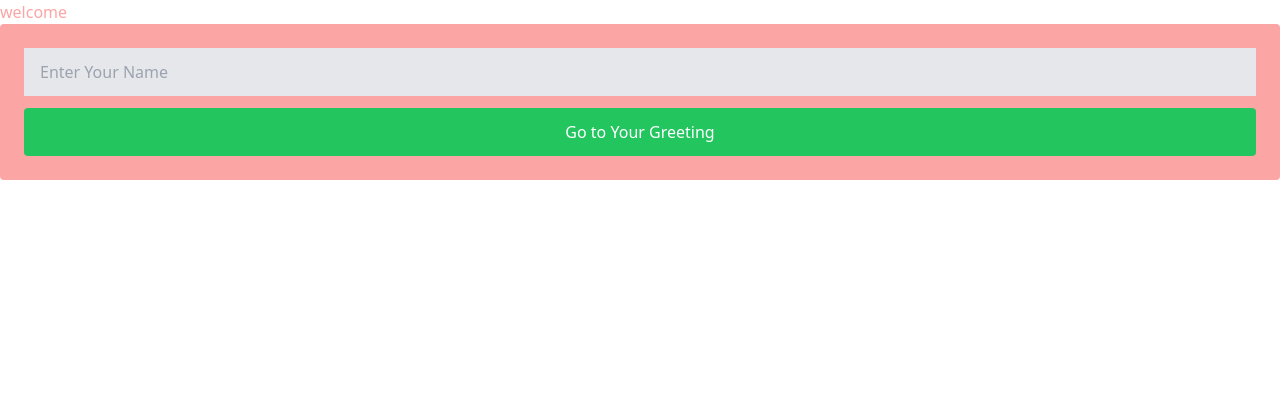
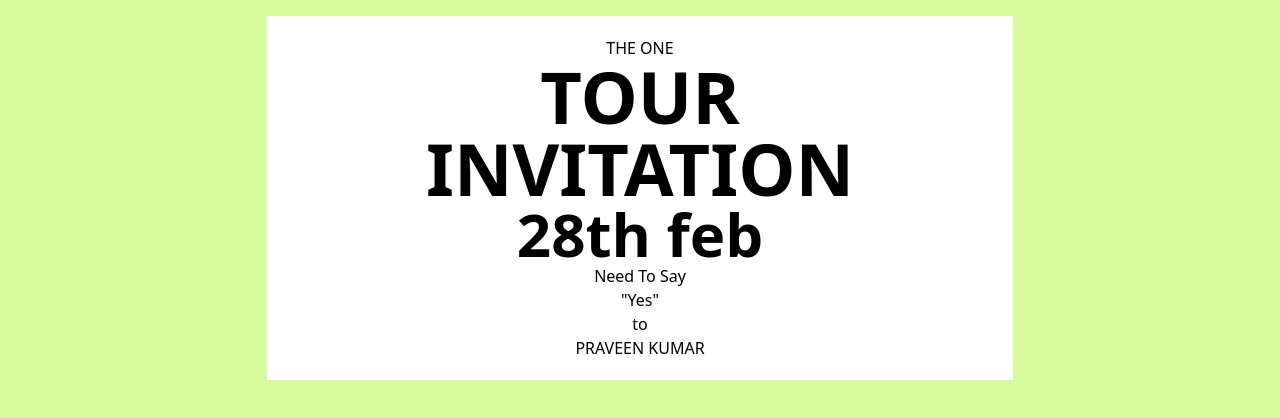
Before and after one commit to PRAVEEN200307/travel-greeting-app, a website built with Vite: page greeting.html in a window 1280 px wide. Built offline with nearby package versions, Linux system fonts and the light colour scheme.

```diff
--- a/greeting.html
+++ b/greeting.html
@@ -1,20 +1,29 @@
 <!-- /festival-greeting-app/?fullName=Praveen -->
 <!DOCTYPE html>
 <html lang="en">
+
 <head>
     <meta charset="UTF-8">
     <meta name="viewport" content="width=device-width, initial-scale=1.0">
-    <title>Document</title>
+    <title>Travel Invitation</title>
     <link rel="stylesheet" href="./assets/style/input.css">
 </head>
-<body>
-    <h1 class="text-red-300">welcome</h1>
-    <form class="bg-red-300 min-w-96 p-6 rounded flex flex-col gap-3">
-        <!-- input get the name -->
-        <input type="text" name="name" id="userName" class="py-3 px-4 bg-gray-200"
-         placeholder="Enter Your Name" required>
-        <button type="submit" class="bg-green-500 w-full py-3 text-white rounded">Go to Your Greeting</button>
-        <!-- button -->
-      </form>
+
+<body class="bg-lime-200 flex justify-center mt-4 rounded">
+    <div class="bg-white w-7/12 p-5 text-center">
+        <div>
+            <h3>THE ONE</h3>
+            <h1 class="font-bold text-7xl">TOUR</h3>
+            <h1 class="font-bold text-7xl">INVITATION</h1>
+        </div>
+        <div>
+            <h1 class="font-bold text-6xl">28th feb</h1>
+            <h1>Need To Say</h1>
+            <h1>"Yes"</h1>
+            <h1> to</h1>
+            <span>PRAVEEN KUMAR</span>
+        </div>
+    </div>
 </body>
+
 </html>
```
Also changed, not shown: 1 other file.
